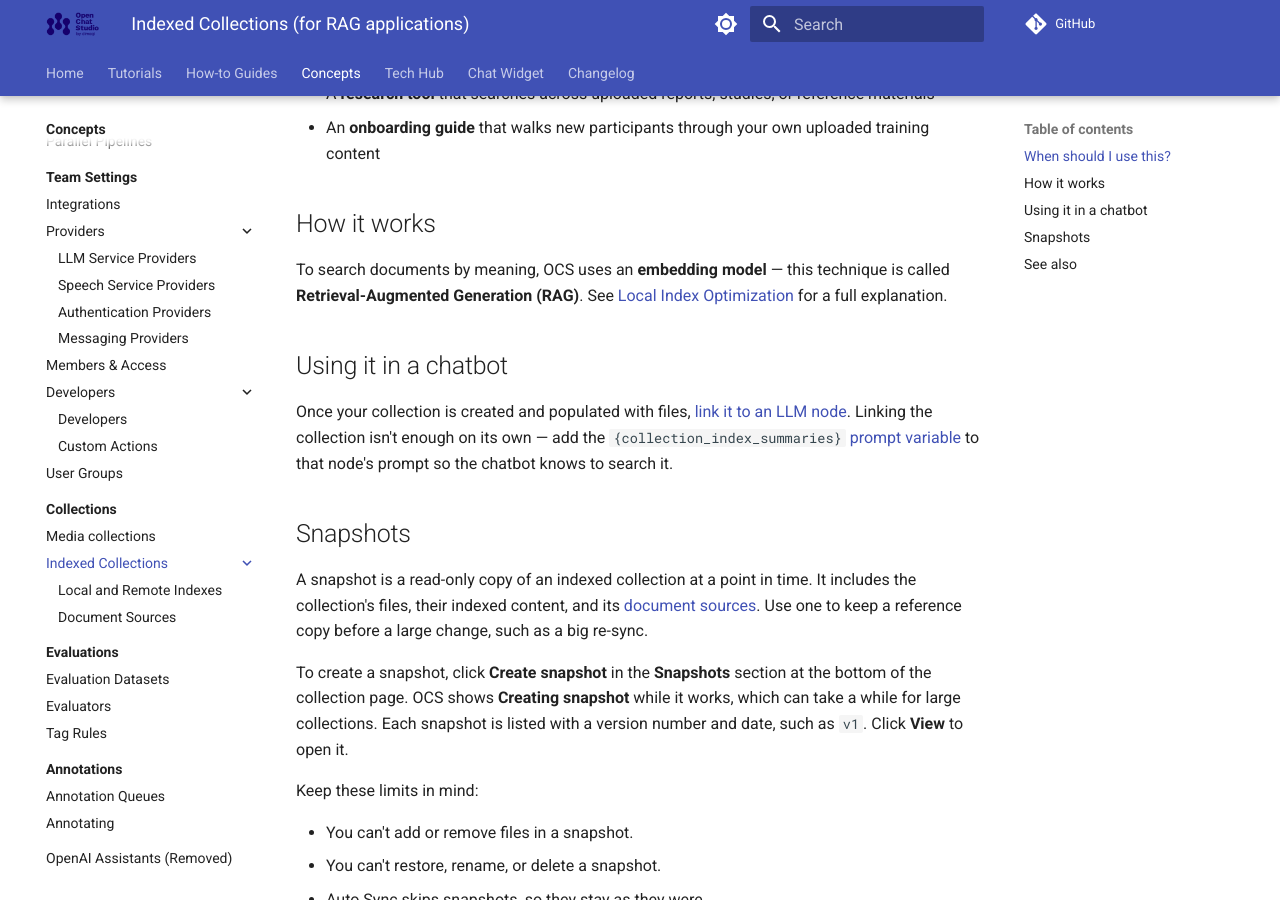
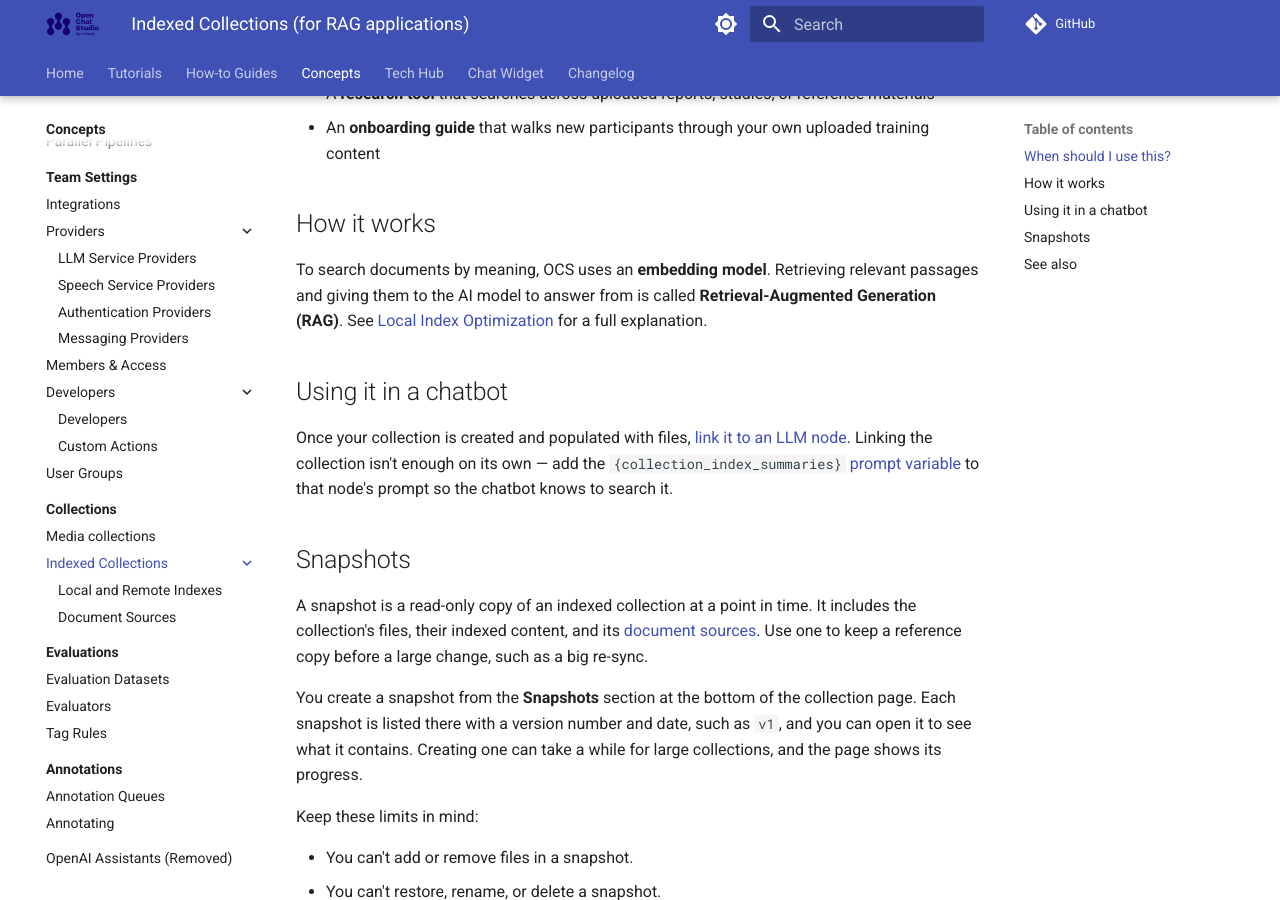
Before and after one commit to dimagi/open-chat-studio-docs, an MkDocs documentation site: the page built from docs/concepts/collections/indexed_collections/index.md, in a window 1280 px wide and 900 px high, scrolled down 490 px. Built offline with MkDocs 1.6.1 and Material for MkDocs 9.7.7, drawn with Linux system fonts in a browser that asks for light colours; a script that is not in the unit is left out; comment, search, counter and statistics services are not loaded.

Commit message:
Ensure no page type violations with detailed steps and UI buttons in Concept Pages. Grammar fixes

```diff
--- a/docs/concepts/collections/indexed_collections/index.md
+++ b/docs/concepts/collections/indexed_collections/index.md
@@ -17,7 +17,7 @@ Common examples include:
 
 ## How it works
 
-To search documents by meaning, OCS uses an **embedding model** — this technique is called **Retrieval-Augmented Generation (RAG)**. See [Local Index Optimization](../../../tech-hub/collections/local-index-optimization.md) for a full explanation.
+To search documents by meaning, OCS uses an **embedding model**. Retrieving relevant passages and giving them to the AI model to answer from is called **Retrieval-Augmented Generation (RAG)**. See [Local Index Optimization](../../../tech-hub/collections/local-index-optimization.md) for a full explanation.
 
 ## Using it in a chatbot
 
@@ -29,9 +29,9 @@ A snapshot is a read-only copy of an indexed collection at a point in time.
 It includes the collection's files, their indexed content, and its [document sources](./document_sources.md).
 Use one to keep a reference copy before a large change, such as a big re-sync.
 
-To create a snapshot, click **Create snapshot** in the **Snapshots** section at the bottom of the collection page.
-OCS shows **Creating snapshot** while it works, which can take a while for large collections.
-Each snapshot is listed with a version number and date, such as `v1`. Click **View** to open it.
+You create a snapshot from the **Snapshots** section at the bottom of the collection page.
+Each snapshot is listed there with a version number and date, such as `v1`, and you can open it to see what it contains.
+Creating one can take a while for large collections, and the page shows its progress.
 
 Keep these limits in mind:
 
```
Also changed, not shown: docs/concepts/collections/indexed_collections/document_sources.md (+4 -3 lines), docs/concepts/index.md (+1 -1 lines), docs/how-to/assistants_migration.md (+2 -2 lines).
